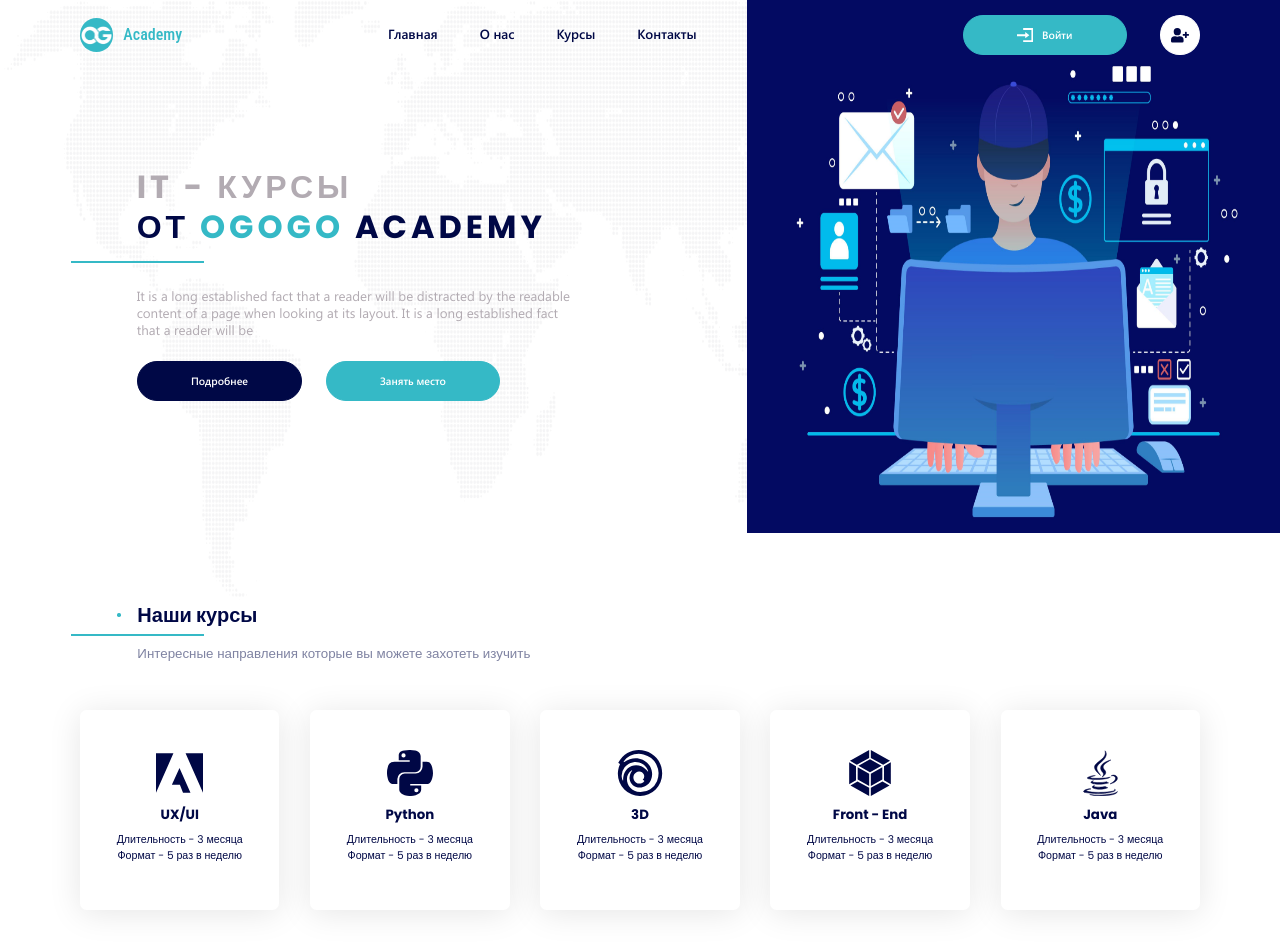
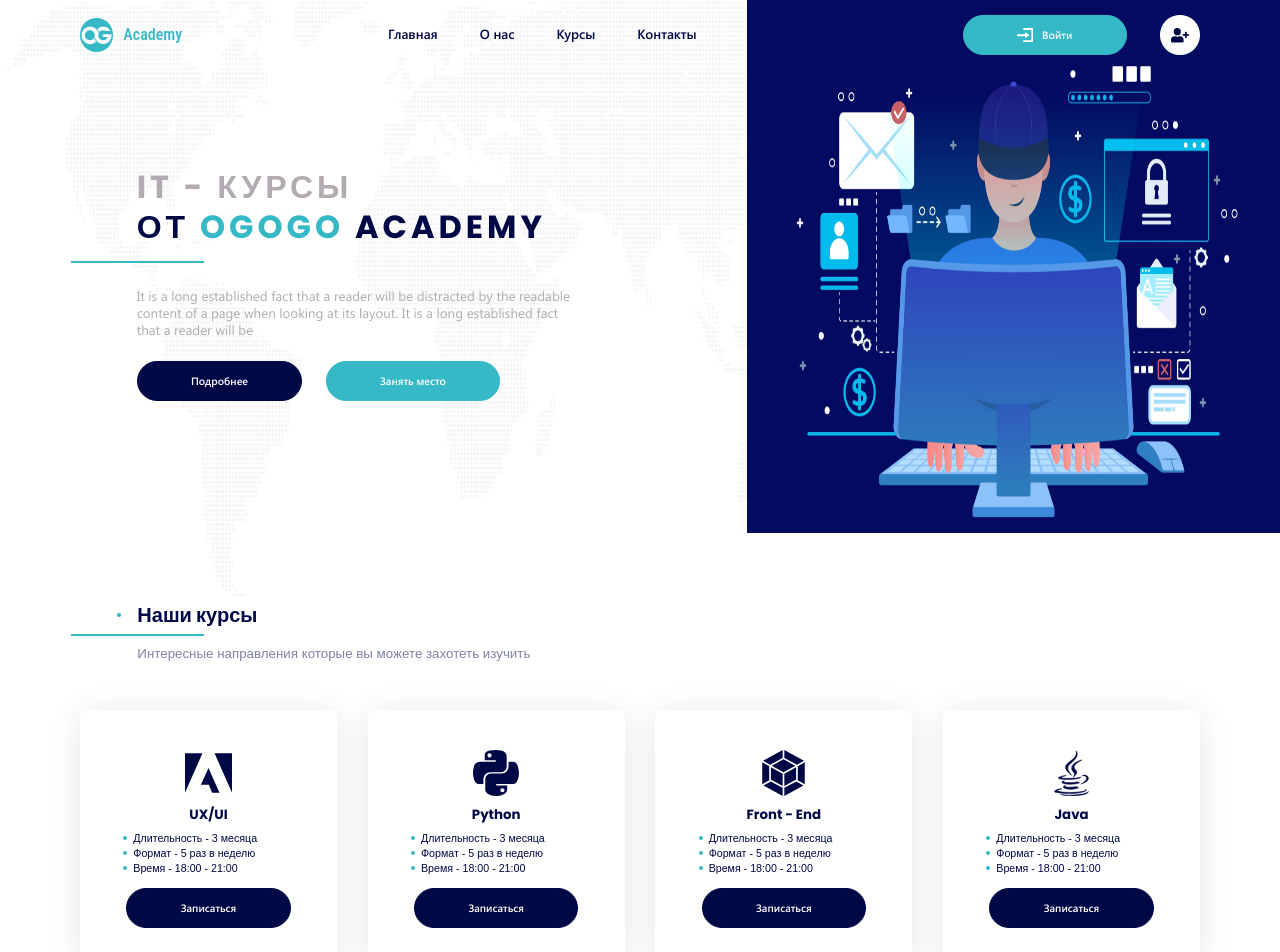
Before and after one commit to Yuzeyzer/ReactJS__Academy--Ogogo, a React (Create React App) app: page / in a window 1280 px wide. Shown: the top 952 px of the page. Built offline with nearby package versions, Linux system fonts and the light colour scheme.

Commit message:
some style fixes

```diff
--- a/src/landing/sections/destinations/const.jsx
+++ b/src/landing/sections/destinations/const.jsx
@@ -8,26 +8,29 @@ export const item = [
   {
     icon: `${iconUxUi}`,
     title: 'UX/UI',
-    format: 'Длительность - 3 месяца Формат - 5 раз в неделю',
+    duration: '3 месяца',
+    format: '5 раз в неделю',
+    time: '18:00 - 21:00'
   },
   {
     icon: `${iconPython}`,
     title: 'Python',
-    format: 'Длительность - 3 месяца Формат - 5 раз в неделю',
-  },
-  {
-    icon: `${icon3d}`,
-    title: '3D',
-    format: 'Длительность - 3 месяца Формат - 5 раз в неделю',
+    duration: '3 месяца',
+    format: '5 раз в неделю',
+    time: '18:00 - 21:00'
   },
   {
     icon: `${iconFrontend}`,
     title: 'Front - End',
-    format: 'Длительность - 3 месяца Формат - 5 раз в неделю',
+    duration: '3 месяца',
+    format: '5 раз в неделю',
+    time: '18:00 - 21:00'
   },
   {
     icon: `${iconJava}`,
     title: 'Java',
-    format: 'Длительность - 3 месяца Формат - 5 раз в неделю',
+    duration: '3 месяца',
+    format: '5 раз в неделю',
+    time: '18:00 - 21:00'
   },
 ];
--- a/src/landing/sections/destinations/item.jsx
+++ b/src/landing/sections/destinations/item.jsx
@@ -10,7 +10,12 @@ function Item() {
               <div className='destinations__item'>
                 <img className='destinations__item-img' src={item.icon} alt={item.title} />
                 <h5 className='destinations__item-title'>{item.title}</h5>
-                <p className='destinations__item-text'>{item.format}</p>
+                <ul className='destinations__item-list'>
+                  <li>Длительность - {item.duration}</li>
+                  <li>Формат - {item.format}</li>
+                  <li>Время - {item.time}</li>
+                </ul>
+                <button className="btn btn-dark-blue">Записаться</button>
               </div>
             </div>
           );
--- a/src/landing/sections/destinations/styles.scss
+++ b/src/landing/sections/destinations/styles.scss
@@ -41,12 +41,12 @@
 		padding: vw(50) 0 0;
 	}
 	&__column {
-		width: 20%;
+		width: 25%;
 		height: 100%;
 		padding: vw(23) vw(23);
 	}
 	&__item {
-		padding: vw(60) vw(50) vw(50);
+		padding: vw(60) vw(40) vw(50);
 		min-height: vw(300);
 		text-align: center;
 		box-shadow: 0 vw(5) vw(50) 0 rgba(0, 0, 0, 0.1);
@@ -71,4 +71,28 @@
 		font-size: vw(16);
 		color: $darkBlue;
 	}
+	&-list {
+		margin-bottom: vw(20);
+		padding-left: vw(40);
+		text-align: left;
+		color: $darkBlue;
+		li {
+			position: relative;
+			margin-bottom: vw(5);
+			&::before {
+				content: '';
+				position: absolute;
+				top: 50%;
+				left: vw(-15);
+				background-color: $lightBlue;
+				border-radius: 50%;
+				width: vw(6);
+				height: vw(6);
+				transform: translateY(-50%);
+			}
+		}
+	}
+	.btn {
+		margin: auto;
+	}
 }
--- a/src/landing/sections/mentors/styles.scss
+++ b/src/landing/sections/mentors/styles.scss
@@ -37,6 +37,7 @@
 
 	&__row {
 		margin: vw(-45);
+		padding-top: vw(40);
 	}
 
 	&__column {
@@ -51,7 +52,7 @@
 
 	&__item {
 		padding: vw(20) vw(30);
-		box-shadow: 0 0 vw(30) vw(0) rgba(0, 0, 0, 0.4);
+		box-shadow: 0 0 vw(30) vw(0) rgba(0, 0, 0, 0.1);
 		border-radius: vw(15);
 	}
 
@@ -76,11 +77,14 @@
 	}
 
 	&__story {
+		margin-top: vw(5);
+		margin-bottom: vw(30);
 		font-family: $philosoph;
 		font-size: vw(18);
 		font-weight: 500;
 		line-height: vw(24);
-		color: $darkBlue;
+		color: $black;
+		opacity: 0.8;
 	}
 
 	img {
```
